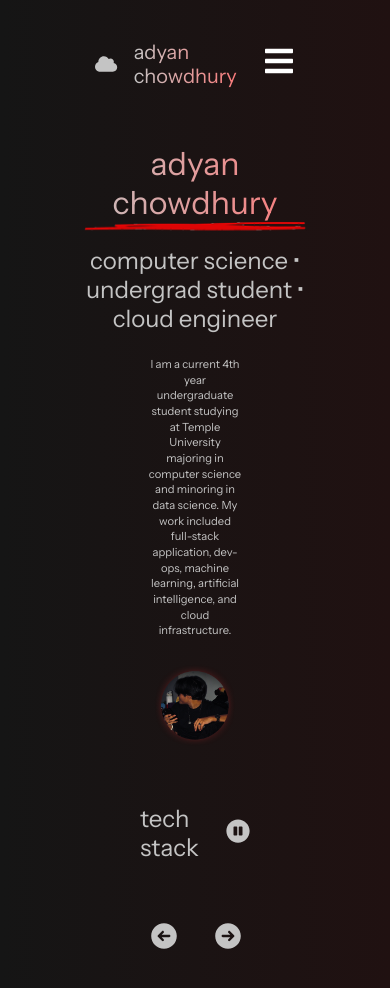
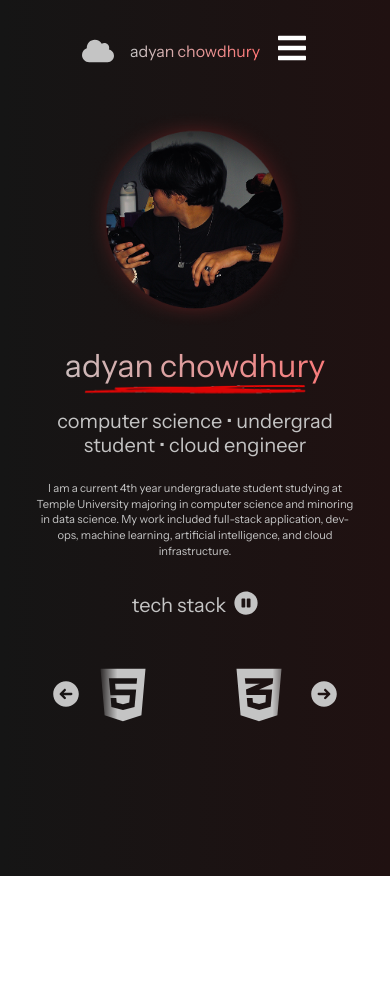
Before and after one commit to adyan1025/adyan1025.github.io, a React (Vite) app: page / in a window 390 px wide. Shown: the top 988 px of the page. After the commit the page ends 876 px from the top, so only its background shows below. Built offline with nearby package versions, Linux system fonts and the light colour scheme; a web font is replaced by a local one.

Commit message:
Fix text alignment in mobile view

```diff
--- a/src/styling/Intro.css
+++ b/src/styling/Intro.css
@@ -65,6 +65,7 @@
         display: flex;
         justify-content: center;
         margin-top: 0.5rem;
+        order: -1;
     }
     .intro .intro-image img {
         width: 90%;
--- a/src/styling/index.css
+++ b/src/styling/index.css
@@ -48,3 +48,18 @@ p {
   font-size: 0.875rem;
   font-weight: normal;
 }
+
+@media (max-width: 768px) {
+  #root {
+    gap: 1.5rem;
+    padding: 1rem;
+  }
+  body {
+    padding: 1rem 0.5rem;
+  }
+  h1 { font-size: 1.75rem; }
+  h2 { font-size: 1.25rem; }
+  h3 { font-size: 1rem; }
+  h4 { font-size: 0.875rem; }
+  p  { font-size: 0.75rem; }
+}
```
